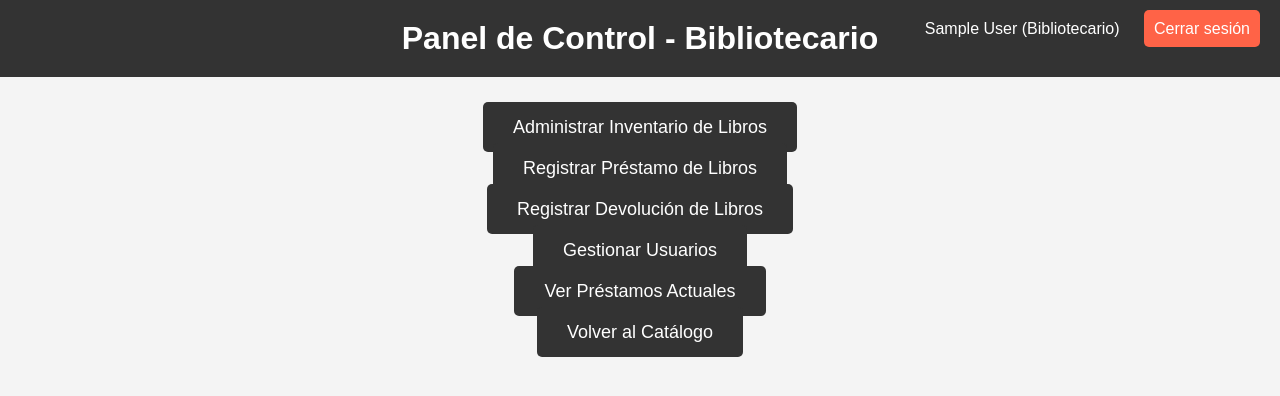
After one commit to JNArrazola/library-system, a PHP site: page /pages/librarians/librarian_dashboard.php in a window 1280 px wide. The commit adds this page. Shown: the top 396 px of the page. Run offline with PHP 8.4, Linux system fonts and the light colour scheme; the visitor is signed in with stand-in values (Sample User, id 1).

Commit message:
added librarian options

```diff
--- a/index.php
+++ b/index.php
@@ -23,6 +23,8 @@ if ($_SERVER['REQUEST_METHOD'] == 'POST') {
                 header('Location: pages/users/user_dashboard.php');
             } else if($user['rol'] === 'administrador') {
                 header('Location: pages/administrators/admin_dashboard.php');
+            } else {
+                header('Location: pages/main_dashboard.php');
             }
             exit();
         } else {
--- /dev/null
+++ b/pages/librarians/librarian_dashboard.php
@@ -0,0 +1,38 @@
+<?php
+session_start();
+
+if (!isset($_SESSION['user_id']) || $_SESSION['rol'] !== 'bibliotecario') {
+    header('Location: ../index.php');
+    exit();
+}
+?>
+
+<!DOCTYPE html>
+<html lang="es">
+<head>
+    <meta charset="UTF-8">
+    <meta name="viewport" content="width=device-width, initial-scale=1.0">
+    <title>Dashboard de Bibliotecario</title>
+    <link rel="stylesheet" href="../../styles/librarians/librarian_dashboard.css">
+</head>
+<body>
+    <header>
+        <h1>Panel de Control - Bibliotecario</h1>
+        <div class="user-menu">
+            <span><?= htmlspecialchars($_SESSION['nombre']) ?> (Bibliotecario) </span>
+            <a href="../logout.php" class="logout-button">Cerrar sesión</a>
+        </div>
+    </header>
+
+    <section class="dashboard-menu">
+        <ul>
+            <li><a href="manage_books.php">Administrar Inventario de Libros</a></li>
+            <li><a href="register_loan.php">Registrar Préstamo de Libros</a></li>
+            <li><a href="return_books.php">Registrar Devolución de Libros</a></li>
+            <li><a href="manage_users.php">Gestionar Usuarios</a></li>
+            <li><a href="view_loans.php">Ver Préstamos Actuales</a></li>
+            <li><a href="../main_dashboard.php" class="catalog-link">Volver al Catálogo</a></li> <!-- Opción añadida -->
+        </ul>
+    </section>
+</body>
+</html>
--- /dev/null
+++ b/styles/librarians/librarian_dashboard.css
@@ -0,0 +1,80 @@
+body {
+    font-family: Arial, sans-serif;
+    margin: 0;
+    padding: 0;
+    background-color: #f4f4f4;
+}
+
+header {
+    background-color: #333;
+    color: white;
+    padding: 20px;
+    text-align: center;
+    position: relative;
+}
+
+h1 {
+    margin: 0;
+    font-size: 2em;
+}
+
+.user-menu {
+    position: absolute;
+    top: 20px;
+    right: 20px;
+}
+
+.user-menu span {
+    font-size: 16px;
+    color: white;
+    margin-right: 20px;
+}
+
+.logout-button {
+    padding: 10px;
+    background-color: #FF6347;
+    color: white;
+    text-decoration: none;
+    border-radius: 5px;
+    cursor: pointer;
+}
+
+.logout-button:hover {
+    background-color: #FF4500;
+}
+
+.dashboard-menu {
+    margin: 40px auto;
+    text-align: center;
+}
+
+.dashboard-menu ul {
+    list-style-type: none;
+    padding: 0;
+}
+
+.dashboard-menu ul li {
+    margin: 20px 0;
+}
+
+.dashboard-menu ul li a {
+    padding: 15px 30px;
+    background-color: #333;
+    color: white;
+    text-decoration: none;
+    border-radius: 5px;
+    font-size: 18px;
+    transition: background-color 0.3s ease;
+}
+
+.dashboard-menu ul li a:hover {
+    background-color: #555;
+}
+
+.catalog-link {
+    background-color: #4CAF50; /* Verde para destacar el enlace al catálogo */
+}
+
+.catalog-link:hover {
+    background-color: #45a049;
+}
```
Also changed, not shown: doc/database.md (+1 -0 lines), pages/main_dashboard.php (added, +64 -0 lines), styles/main_dashboard.css (added, +124 -0 lines).
